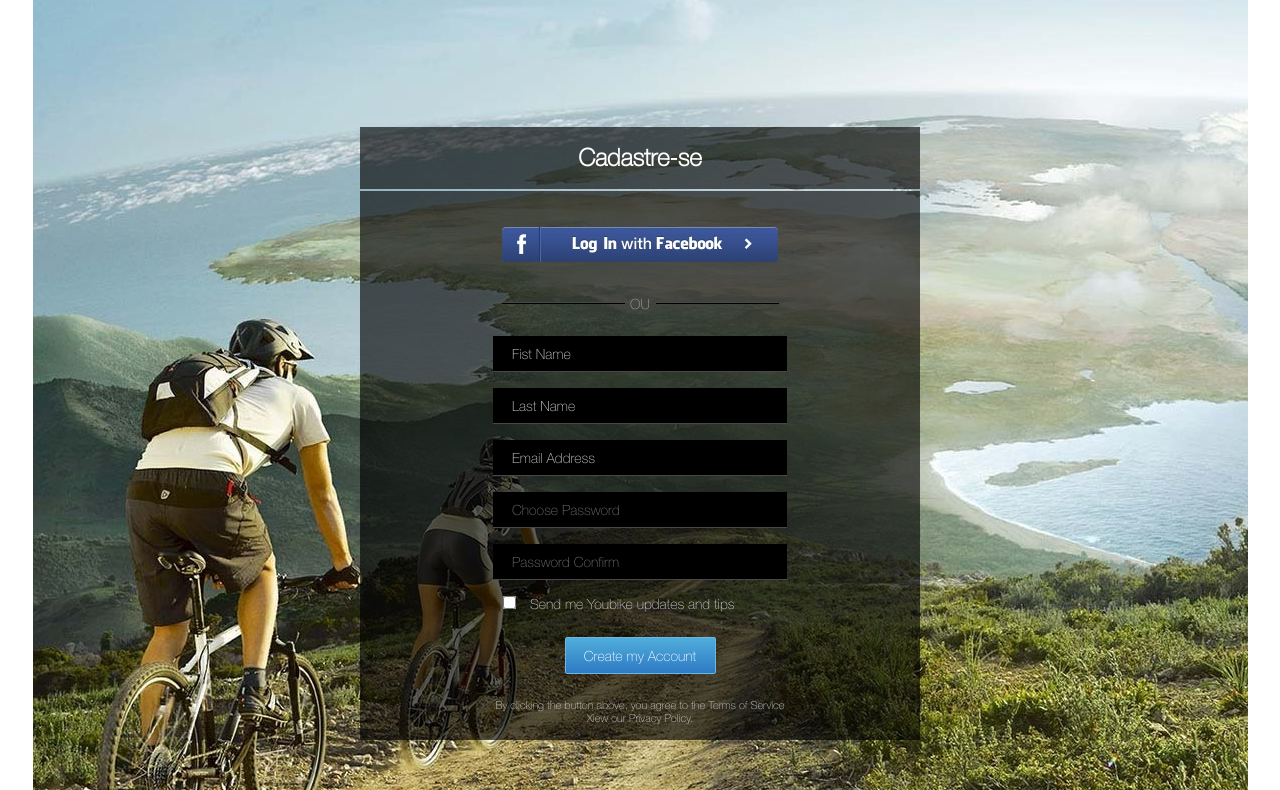
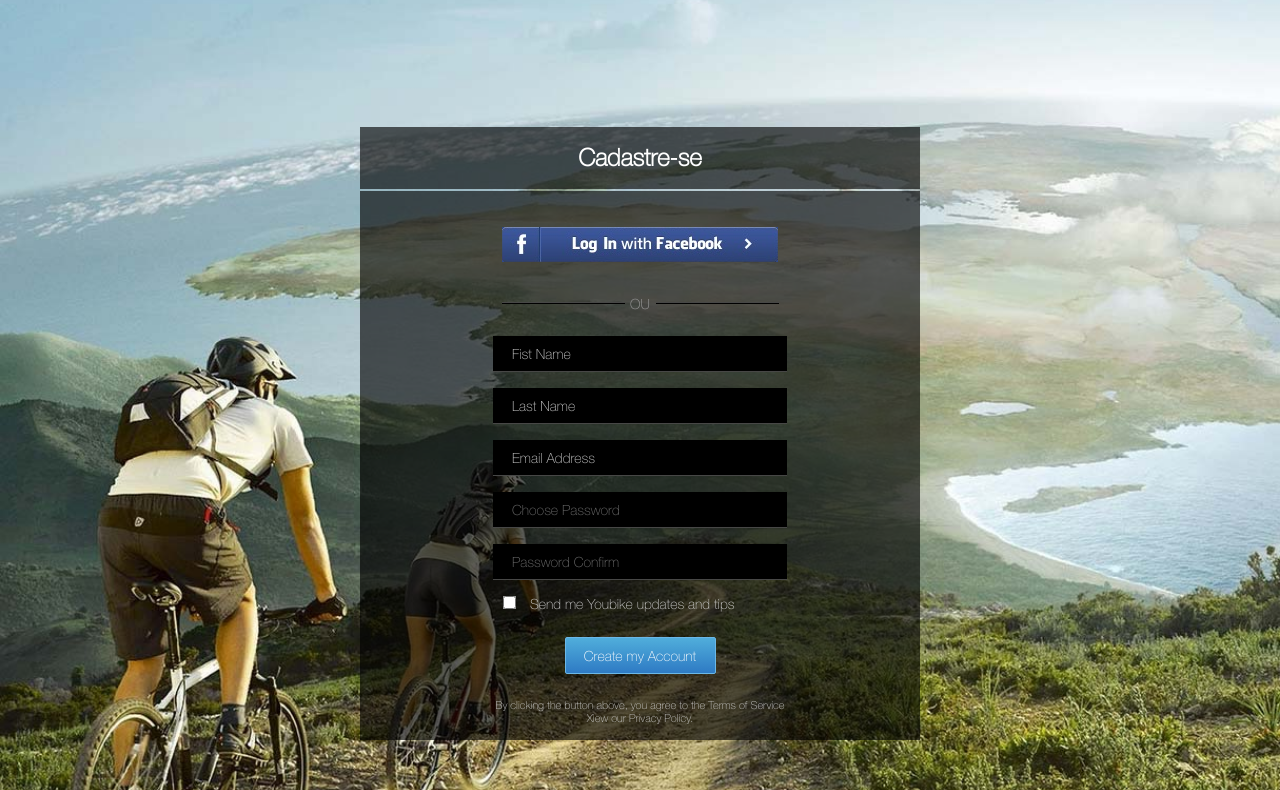
Before and after one commit to Surzhan/GoForIT_Homework_HTML_05, a plain HTML site: page index.html in a window 1280 px wide. Shown: the part 49-839 px from the top of the page. Drawn offline with Linux system fonts and the light colour scheme.

Commit message:
width conteiner block + fon 100%

```diff
--- a/css/styles.css
+++ b/css/styles.css
@@ -33,7 +33,8 @@ li {
 }
 
 .container {
-	max-width: 1215px;
+/*	max-width: 1215px;*/
+	width: 100%;
 	margin: 0 auto;
 }
 
@@ -42,7 +43,8 @@ main {
 	background-image: url(../img/fon.jpg);
 	background-color: gray;
 	background-repeat: no-repeat;
-	background-size: contain;
+/*	background-size: contain;*/
+	background-size: cover;
 }
 
 /* HEADER*/
```
